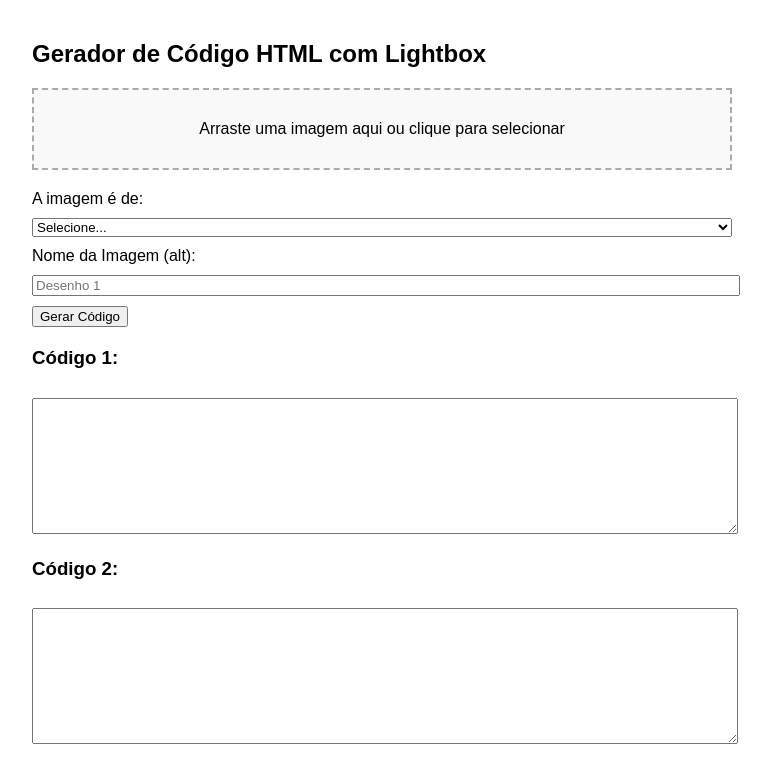
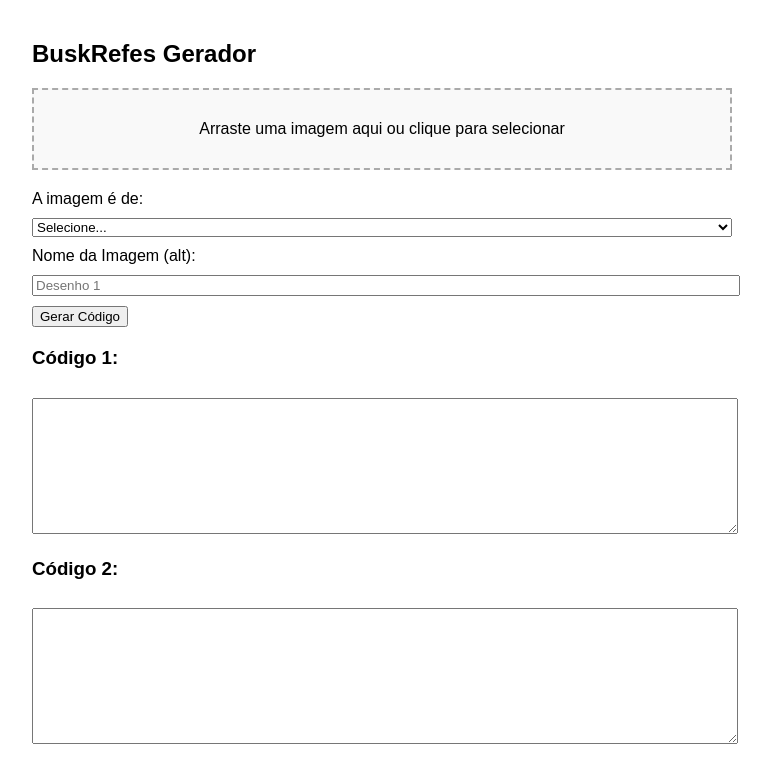
Before and after one commit to markin211/gerador, a plain HTML site: page sistema/index.html in a window 1280 px wide. Shown: the whole page, without its empty margins (258-1029 px from the left). Drawn offline with Linux system fonts and the light colour scheme.

Commit message:
Update index.html

```diff
--- a/sistema/index.html
+++ b/sistema/index.html
@@ -7,7 +7,7 @@
 </head>
 <body>
 
-    <h2>Gerador de Código HTML com Lightbox</h2>
+    <h2>BuskRefes Gerador</h2>
 
     <div id="dropZone" class="drop-zone">
         Arraste uma imagem aqui ou clique para selecionar
```
